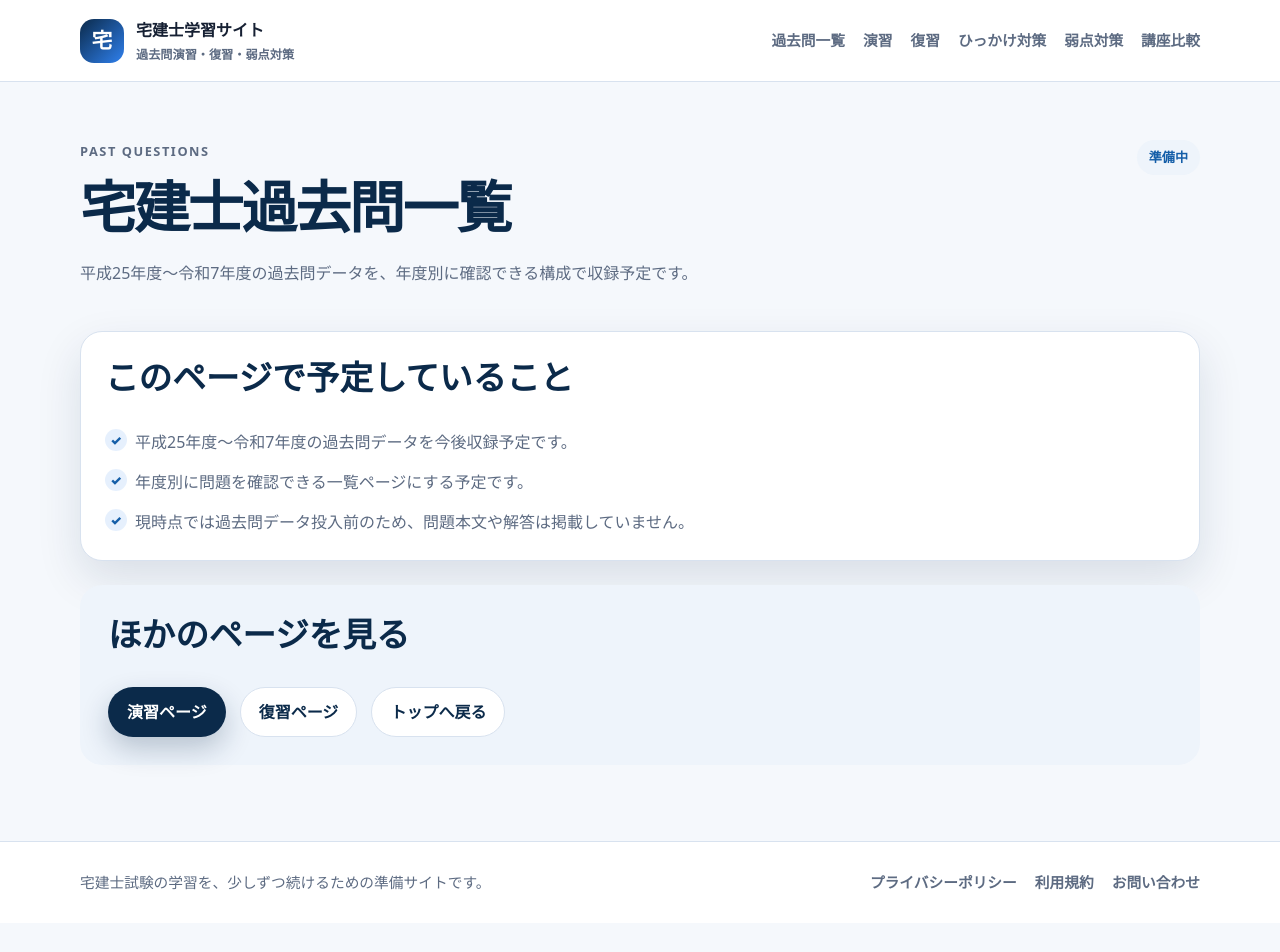
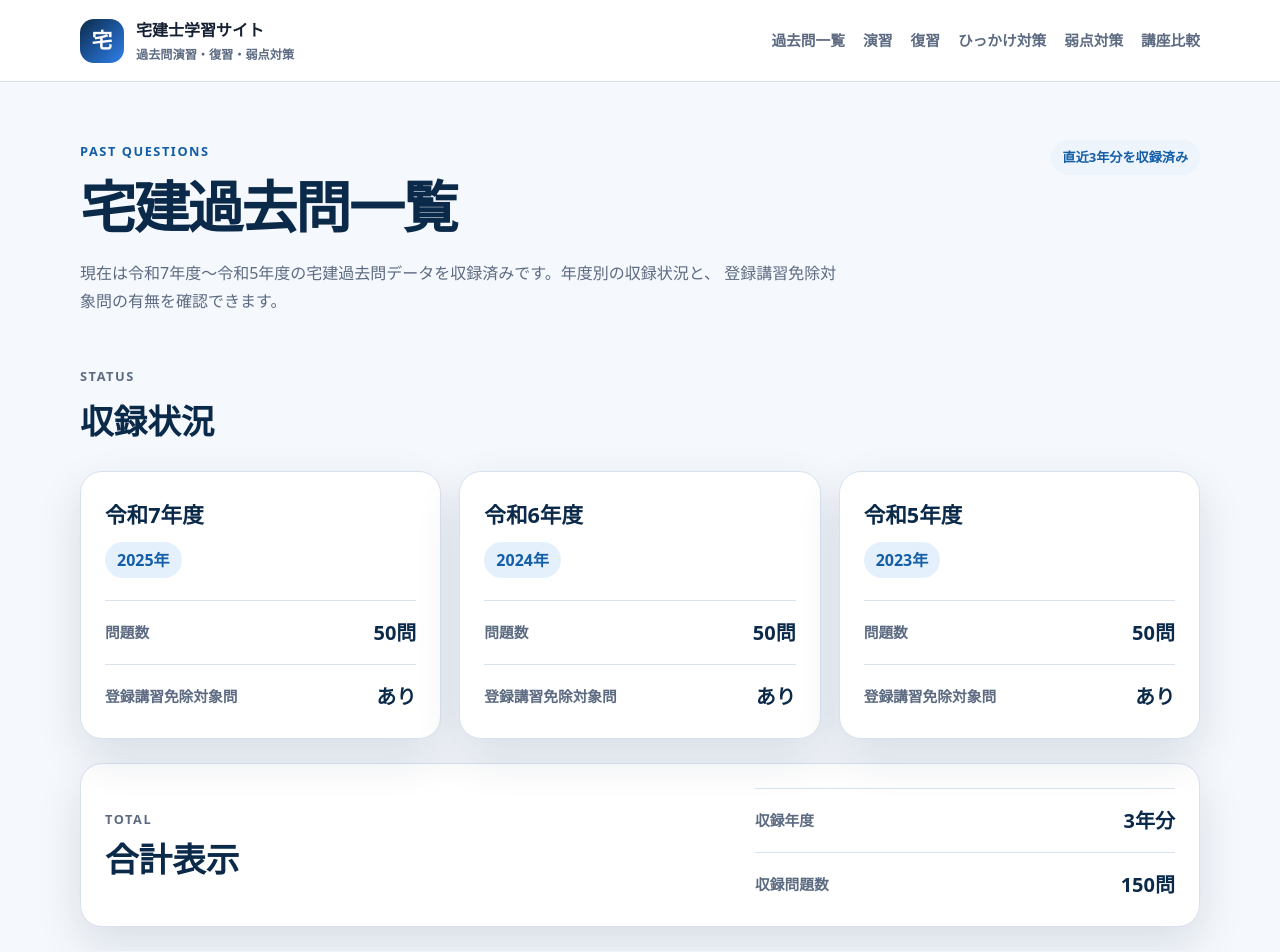
Before and after one commit to kenichis1971-cloud/takken-gakushu-site, a Next.js app: page /past in a window 1280 px wide. Shown: the top 952 px of the page. Before the commit the page ends 923 px from the top, so only its background shows below. Built offline with nearby package versions, Linux system fonts and the light colour scheme.

Commit message:
Show takken past question coverage

```diff
--- a/app/globals.css
+++ b/app/globals.css
@@ -325,6 +325,130 @@ h3 {
   font-size: clamp(2rem, 5vw, 3.5rem);
 }
 
+.past-page {
+  padding: 58px 0 76px;
+}
+
+.past-hero {
+  display: flex;
+  align-items: flex-start;
+  justify-content: space-between;
+  gap: 24px;
+  margin-bottom: 34px;
+}
+
+.past-hero h1 {
+  font-size: clamp(2rem, 5vw, 3.5rem);
+}
+
+.past-hero p:not(.eyebrow) {
+  max-width: 760px;
+  color: var(--muted);
+}
+
+.section-block {
+  margin-top: 28px;
+}
+
+.compact-heading {
+  margin-bottom: 18px;
+}
+
+.past-year-grid {
+  display: grid;
+  grid-template-columns: repeat(3, minmax(0, 1fr));
+  gap: 18px;
+}
+
+.past-year-card {
+  display: flex;
+  min-height: 230px;
+  flex-direction: column;
+  justify-content: space-between;
+}
+
+.past-year-card-header {
+  display: grid;
+  gap: 8px;
+}
+
+.past-year-card-header h3 {
+  margin-bottom: 0;
+  font-size: 1.35rem;
+}
+
+.past-year-card-header span {
+  display: inline-flex;
+  width: fit-content;
+  border-radius: 999px;
+  background: rgba(47, 128, 237, 0.12);
+  color: var(--primary-light);
+  font-weight: 800;
+  padding: 4px 12px;
+}
+
+.past-year-details,
+.past-total-list {
+  display: grid;
+  gap: 14px;
+  margin: 22px 0 0;
+}
+
+.past-year-details div,
+.past-total-list div {
+  display: flex;
+  align-items: center;
+  justify-content: space-between;
+  gap: 18px;
+  padding-top: 14px;
+  border-top: 1px solid var(--border);
+}
+
+.past-year-details dt,
+.past-total-list dt {
+  color: var(--muted);
+  font-size: 0.92rem;
+  font-weight: 700;
+}
+
+.past-year-details dd,
+.past-total-list dd {
+  margin: 0;
+  color: var(--primary);
+  font-size: 1.25rem;
+  font-weight: 900;
+}
+
+.past-summary {
+  display: flex;
+  align-items: center;
+  justify-content: space-between;
+  gap: 28px;
+  margin-top: 24px;
+}
+
+.past-summary h2,
+.past-next-actions h2 {
+  margin-bottom: 0;
+}
+
+.past-summary .eyebrow {
+  margin-bottom: 8px;
+}
+
+.past-total-list {
+  min-width: min(100%, 420px);
+  margin-top: 0;
+}
+
+.past-next-actions {
+  margin-top: 24px;
+}
+
+.past-next-actions .check-list {
+  margin-top: 18px;
+}
+
 .prep-card,
 .next-actions,
 .legal-page section {
@@ -371,14 +495,17 @@ h3 {
 @media (max-width: 900px) {
   .header-inner,
   .footer-inner,
-  .prep-hero {
+  .prep-hero,
+  .past-hero,
+  .past-summary {
     align-items: flex-start;
     flex-direction: column;
   }
 
   .hero-grid,
   .split-section,
-  .cards-3 {
+  .cards-3,
+  .past-year-grid {
     grid-template-columns: 1fr;
   }
 
--- a/app/past/page.tsx
+++ b/app/past/page.tsx
@@ -1,22 +1,90 @@
 import type { Metadata } from "next";
-import { PreparationPage } from "../shared";
+import {
+  getTakkenPastQuestionSummaries,
+  getTakkenPastQuestionTotals,
+} from "../../lib/takkenPastQuestions";
 
 export const metadata: Metadata = {
   title: "宅建過去問一覧",
-  description: "宅建士試験の年度別過去問一覧ページの準備状況です。",
+  description: "宅建士試験の年度別過去問データ収録状況です。",
 };
 
+const nextPlans = [
+  "/practice で年度別・ランダム演習をできるようにする予定です。",
+  "/review、/weakness、/traps は今後実装予定です。",
+];
+
 export default function PastPage() {
+  const summaries = getTakkenPastQuestionSummaries();
+  const totals = getTakkenPastQuestionTotals(summaries);
+
   return (
-    <PreparationPage
-      eyebrow="Past questions"
-      title="宅建士過去問一覧"
-      lead="平成25年度〜令和7年度の過去問データを、年度別に確認できる構成で収録予定です。"
-      items={[
-        "平成25年度〜令和7年度の過去問データを今後収録予定です。",
-        "年度別に問題を確認できる一覧ページにする予定です。",
-        "現時点では過去問データ投入前のため、問題本文や解答は掲載していません。",
-      ]}
-    />
+    <article className="container past-page">
+      <div className="past-hero">
+        <div>
+          <p className="eyebrow">Past questions</p>
+          <h1>宅建過去問一覧</h1>
+          <p>
+            現在は令和7年度〜令和5年度の宅建過去問データを収録済みです。年度別の収録状況と、
+            登録講習免除対象問の有無を確認できます。
+          </p>
+        </div>
+        <span className="status-badge">直近3年分を収録済み</span>
+      </div>
+
+      <section className="section-block" aria-labelledby="past-status-heading">
+        <div className="section-heading compact-heading">
+          <p className="eyebrow">Status</p>
+          <h2 id="past-status-heading">収録状況</h2>
+        </div>
+
+        <div className="past-year-grid">
+          {summaries.map((summary) => (
+            <section className="card past-year-card" key={summary.year}>
+              <div className="past-year-card-header">
+                <h3>{summary.era}</h3>
+                <span>{summary.year}年</span>
+              </div>
+              <dl className="past-year-details">
+                <div>
+                  <dt>問題数</dt>
+                  <dd>{summary.questionCount}問</dd>
+                </div>
+                <div>
+                  <dt>登録講習免除対象問</dt>
+                  <dd>{summary.hasExemptionQuestions ? "あり" : "なし"}</dd>
+                </div>
+              </dl>
+            </section>
+          ))}
+        </div>
+      </section>
+
+      <section className="past-summary card" aria-labelledby="past-summary-heading">
+        <div>
+          <p className="eyebrow">Total</p>
+          <h2 id="past-summary-heading">合計表示</h2>
+        </div>
+        <dl className="past-total-list">
+          <div>
+            <dt>収録年度</dt>
+            <dd>{totals.yearCount}年分</dd>
+          </div>
+          <div>
+            <dt>収録問題数</dt>
+            <dd>{totals.questionCount}問</dd>
+          </div>
+        </dl>
+      </section>
+
+      <section className="next-actions past-next-actions" aria-labelledby="past-plan-heading">
+        <h2 id="past-plan-heading">今後の予定</h2>
+        <ul className="check-list">
+          {nextPlans.map((plan) => (
+            <li key={plan}>{plan}</li>
+          ))}
+        </ul>
+      </section>
+    </article>
   );
 }
--- /dev/null
+++ b/lib/takkenPastQuestions.ts
@@ -0,0 +1,61 @@
+import questions2023 from "../data/takken/past/2023_questions.json";
+import questions2024 from "../data/takken/past/2024_questions.json";
+import questions2025 from "../data/takken/past/2025_questions.json";
+
+type TakkenPastQuestion = {
+  qnum: number;
+  is_exemption_question?: boolean;
+};
+
+type TakkenPastQuestionSet = {
+  year: number;
+  era?: string;
+  exam?: string;
+  items: TakkenPastQuestion[];
+};
+
+type PastQuestionSource = {
+  data: TakkenPastQuestionSet;
+  era: string;
+};
+
+export type TakkenPastQuestionSummary = {
+  era: string;
+  year: number;
+  questionCount: number;
+  hasExemptionQuestions: boolean;
+};
+
+export type TakkenPastQuestionTotals = {
+  yearCount: number;
+  questionCount: number;
+};
+
+const pastQuestionSources: PastQuestionSource[] = [
+  { data: questions2025, era: "令和7年度" },
+  { data: questions2024, era: "令和6年度" },
+  { data: questions2023, era: "令和5年度" },
+];
+
+export function getTakkenPastQuestionSummaries(): TakkenPastQuestionSummary[] {
+  return pastQuestionSources.map(({ data, era }) => {
+    const exemptionQuestions = data.items.filter((item) => item.qnum >= 46 && item.qnum <= 50);
+
+    return {
+      era: data.era ?? era,
+      year: data.year,
+      questionCount: data.items.length,
+      hasExemptionQuestions:
+        exemptionQuestions.length === 5 && exemptionQuestions.every((item) => item.is_exemption_question === true),
+    };
+  });
+}
+
+export function getTakkenPastQuestionTotals(
+  summaries = getTakkenPastQuestionSummaries(),
+): TakkenPastQuestionTotals {
+  return {
+    yearCount: summaries.length,
+    questionCount: summaries.reduce((total, summary) => total + summary.questionCount, 0),
+  };
+}
```
